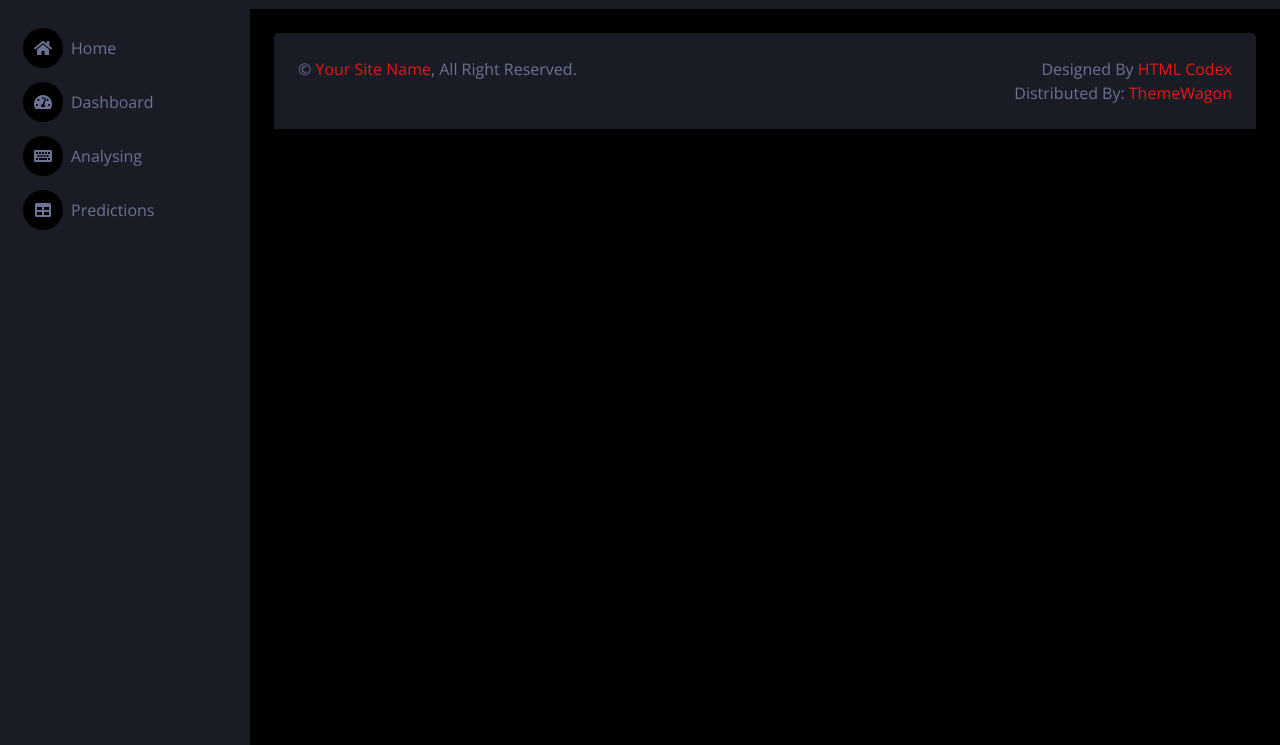
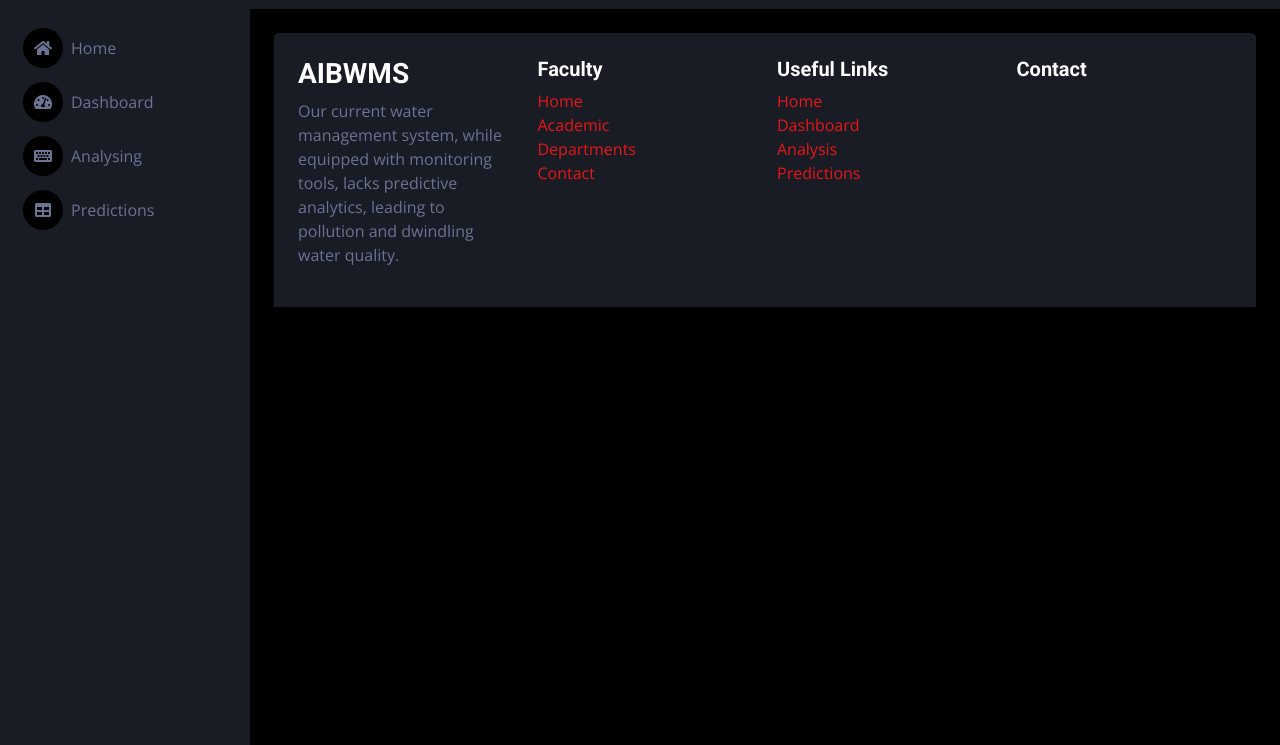
Before and after one commit to Apeksha-P/AI-Based-Water-Management-System, a plain HTML site: page dashboard.html in a window 1280 px wide. Shown: the part 55-800 px from the top of the page. Drawn offline with nearby package versions, Linux system fonts and the light colour scheme.

Commit message:
footer modified

```diff
--- a/dashboard.html
+++ b/dashboard.html
@@ -111,21 +111,36 @@
             <!-- Add Your items Here -->
 
             <!-- Footer Start -->
-            <div class="container-fluid pt-4 px-4">
+            <footer class="container-fluid pt-4 px-4">
                 <div class="bg-secondary rounded-top p-4">
-                    <div class="row">
-                        <div class="col-12 col-sm-6 text-center text-sm-start">
-                            &copy; <a href="#">Your Site Name</a>, All Right Reserved.
+                    <div class="row justify-content-center">
+                        <div class="col-12 col-md-3 text-left">
+                            <h3>AIBWMS</h3>
+                            <p>Our current water management system, while equipped with monitoring tools, lacks predictive analytics, leading to pollution and dwindling water quality. </p>
                         </div>
-                        <div class="col-12 col-sm-6 text-center text-sm-end">
-                            <!--/*** This template is free as long as you keep the footer author’s credit link/attribution link/backlink. If you'd like to use the template without the footer author’s credit link/attribution link/backlink, you can purchase the Credit Removal License from "https://htmlcodex.com/credit-removal". Thank you for your support. ***/-->
-                            Designed By <a href="https://htmlcodex.com">HTML Codex</a>
-                            <br>Distributed By: <a href="https://themewagon.com" target="_blank">ThemeWagon</a>
+                        <div class="col-12 col-md-3 text-left">
+                            <h5>Faculty</h5>
+                            <a href="https://fct.kln.ac.lk/" target="_blank">Home</a><br>
+                            <a href="#" target="_blank">Academic</a><br>
+                            <a href="#" target="_blank">Departments</a><br>
+                            <a href="https://fct.kln.ac.lk/index.php/contact" target="_blank">Contact</a><br>
+                        </div>
+                        <div class="col-12 col-md-3 text-left">
+                            <h5>Useful Links</h5>
+                            <a href="index.html" target="_blank">Home</a><br>
+                            <a href="dashboard.html" target="_blank">Dashboard</a><br>
+                            <a href="analysing.html" target="_blank">Analysis</a><br>
+                            <a href="predictions.html" target="_blank">Predictions</a><br>
+                        </div>
+                        <div class="col-12 col-md-3 text-left">
+                            <h5>Contact</h5>
+
                         </div>
                     </div>
                 </div>
-            </div>
+            </footer>
             <!-- Footer End -->
+
         </div>
         <!-- Content End -->
 
```
